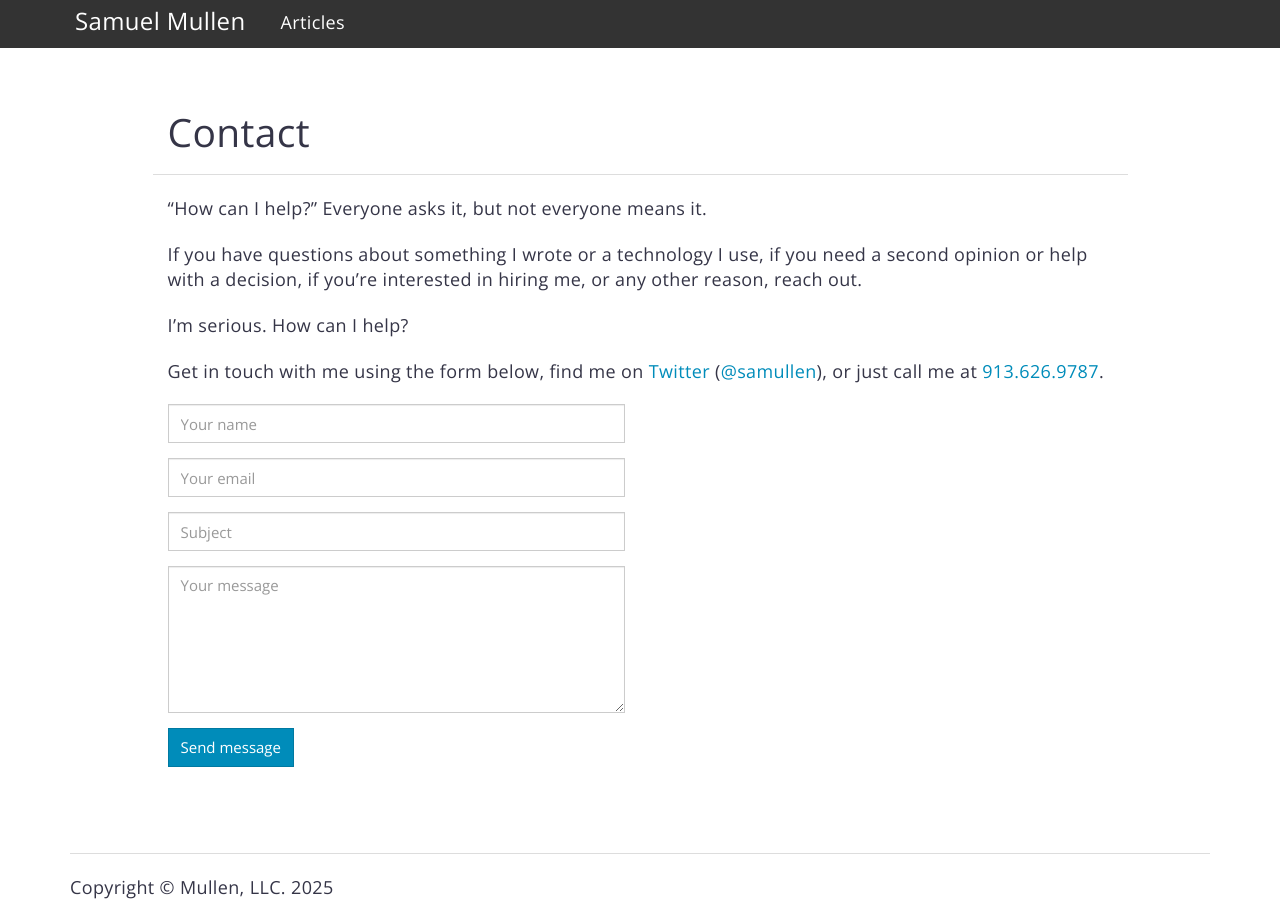
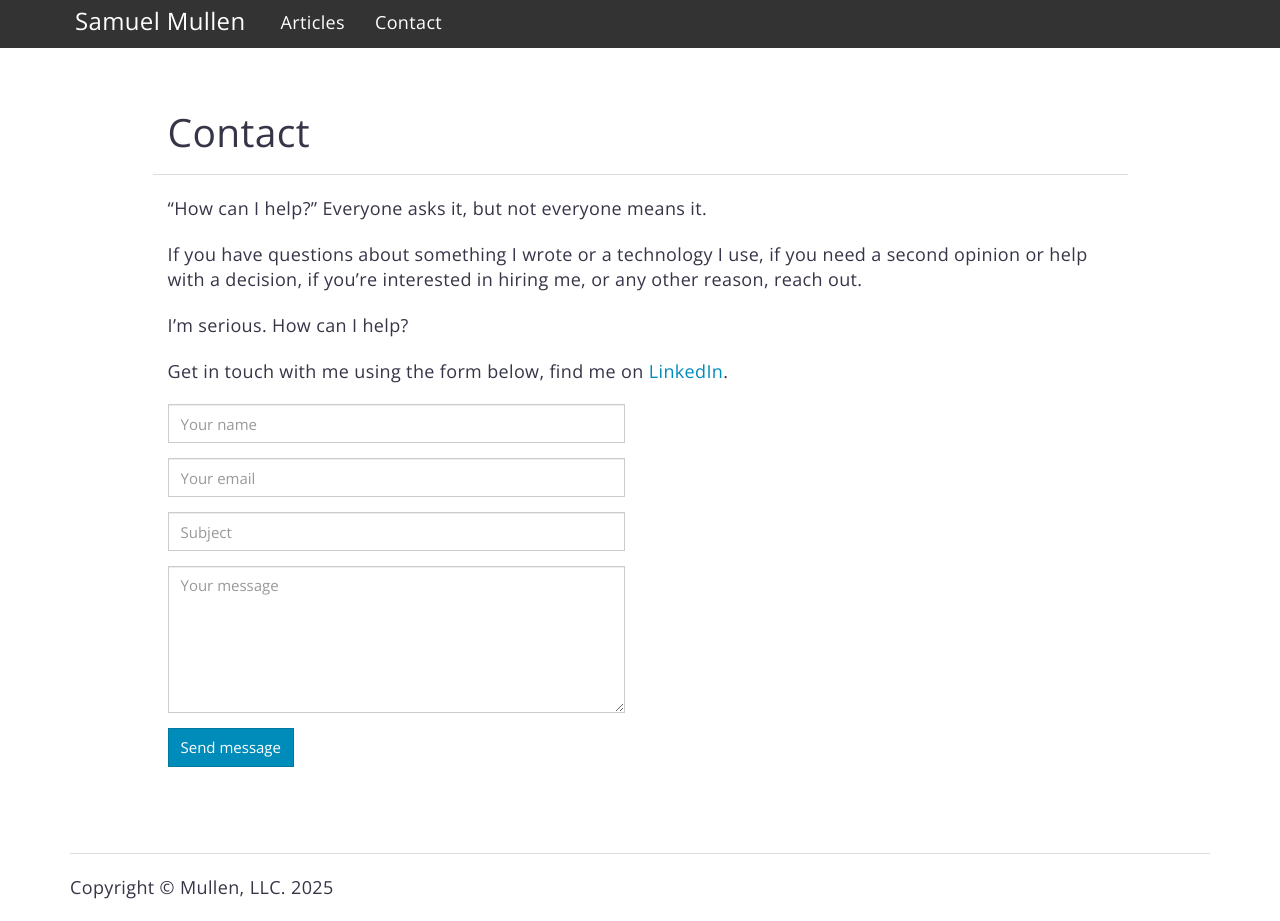
Before and after one commit to samullen/samullen.github.io, a Jekyll site: the page built from contact.md, in a window 1280 px wide. Built offline with Jekyll 4.4.1, drawn with Linux system fonts in a browser that asks for light colours; a style sheet for code colours, icons or effects is not loaded.

Commit message:
Add Contact page back in

```diff
--- a/_includes/header.html
+++ b/_includes/header.html
@@ -53,7 +53,7 @@
           <span class="sr-only">Toggle navigation</span>
           <span class="icon-bar"></span>
           <!-- <span class="icon-bar"></span> -->
-          <!-- <span class="icon-bar"></span> -->
+          <span class="icon-bar"></span>
         </button>
         <a class="navbar-brand" href="/">Samuel Mullen</a>
       </div>
@@ -63,7 +63,7 @@
           <!-- <li><a href="/portfolio">Portfolio</a></li> -->
           <li><a href="/articles">Articles</a></li>
           <!-- <li><a href="/about">About</a></li> -->
-          <!-- <li><a href="/contact">Contact</a></li> -->
+          <li><a href="/contact">Contact</a></li>
         </ul>
       </div>
       <!-- /.navbar-collapse -->
--- a/_layouts/default.html
+++ b/_layouts/default.html
@@ -53,7 +53,7 @@
           <span class="sr-only">Toggle navigation</span>
           <span class="icon-bar"></span>
           <!-- <span class="icon-bar"></span> -->
-          <!-- <span class="icon-bar"></span> -->
+          <span class="icon-bar"></span>
         </button>
         <a class="navbar-brand" href="/">Samuel Mullen</a>
       </div>
@@ -63,7 +63,7 @@
           <!-- <li><a href="/portfolio">Portfolio</a></li> -->
           <li><a href="/articles">Articles</a></li>
           <!-- <li><a href="/about">About</a></li> -->
-          <!-- <li><a href="/contact">Contact</a></li> -->
+          <li><a href="/contact">Contact</a></li>
         </ul>
       </div>
       <!-- /.navbar-collapse -->
--- a/contact.md
+++ b/contact.md
@@ -12,7 +12,7 @@ any other reason, reach out.
 
 I'm serious. How can I help?
 
-Get in touch with me using the form below, find me on [Twitter](http://twitter.com) ([@samullen](http://twitter.com/samullen)), or just call me at [913.626.9787](tel:9136269787).
+Get in touch with me using the form below, find me on [LinkedIn](https://linkedin.com/in/samuelmullen/).
 
 <div class="row">
 <div class="col-md-12">
```
